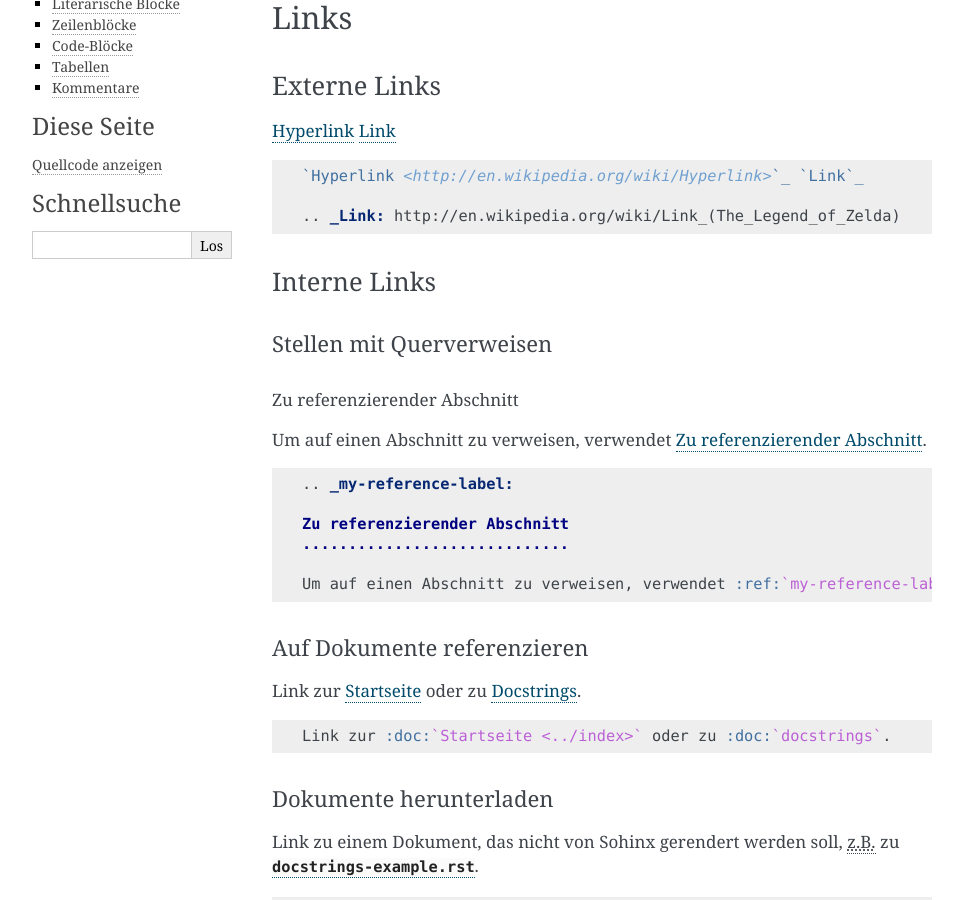
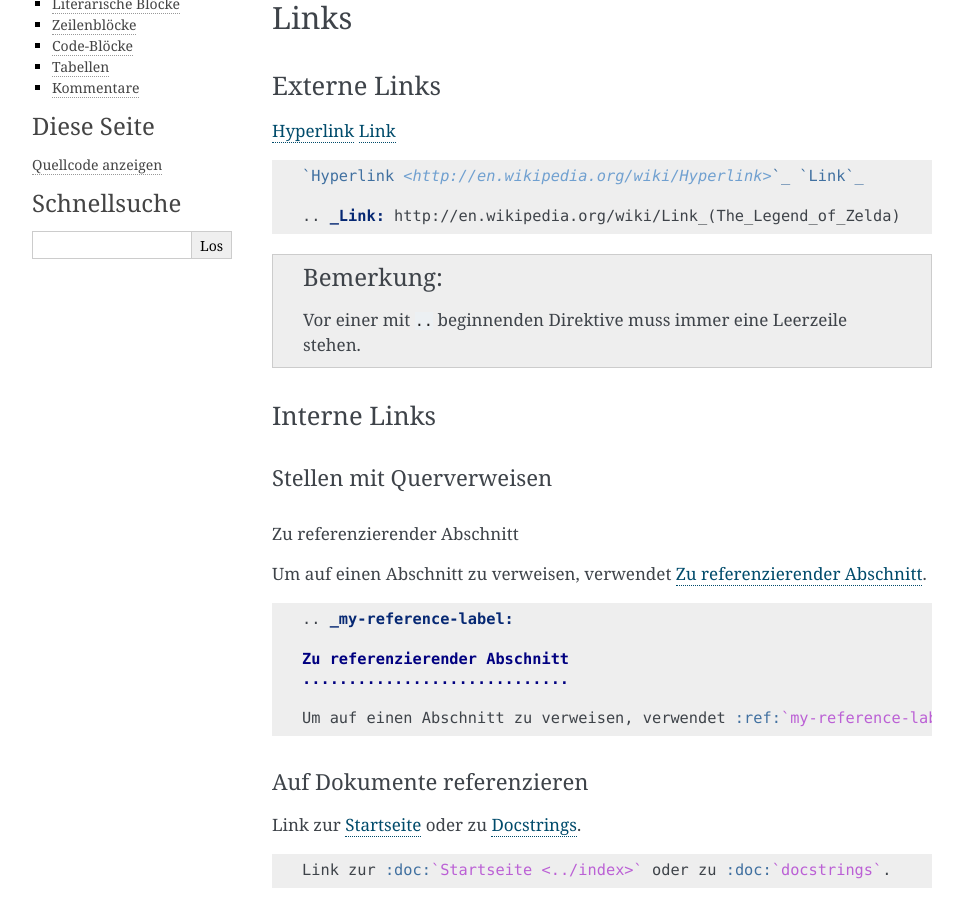
Before and after one commit to veit/python-basics-tutorial-de, a Sphinx documentation site: the page built from docs/document/rest.rst, in a window 1280 px wide and 900 px high, scrolled down 704 px. Shown: the whole window, without its empty margins (148-1111 px from the left). Built offline with Sphinx 7.4.7, drawn with Linux system fonts in a browser that asks for light colours; pages that are not in the unit, such as notebooks, are missing from menus.

```diff
--- a/docs/document/rest.rst
+++ b/docs/document/rest.rst
@@ -48,6 +48,10 @@ Externe Links
    `Hyperlink <http://en.wikipedia.org/wiki/Hyperlink>`_ `Link`_
 
    .. _Link: http://en.wikipedia.org/wiki/Link_(The_Legend_of_Zelda)
+
+.. note::
+   Vor einer mit ``..`` beginnenden Direktive muss immer eine Leerzeile
+   stehen.
 
 Interne Links
 ~~~~~~~~~~~~~
```
